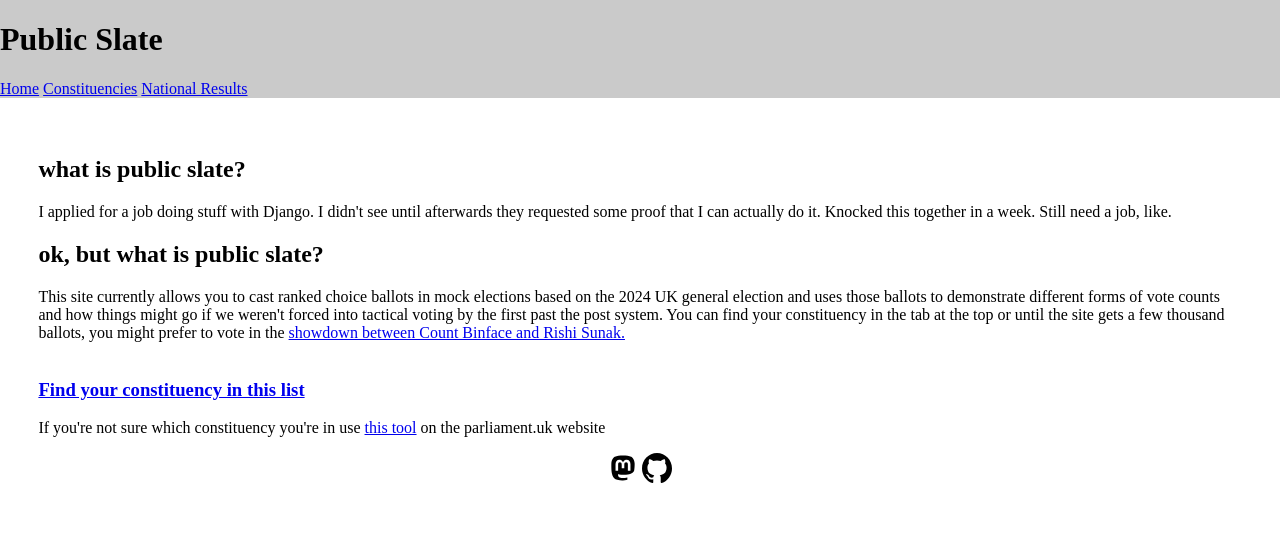
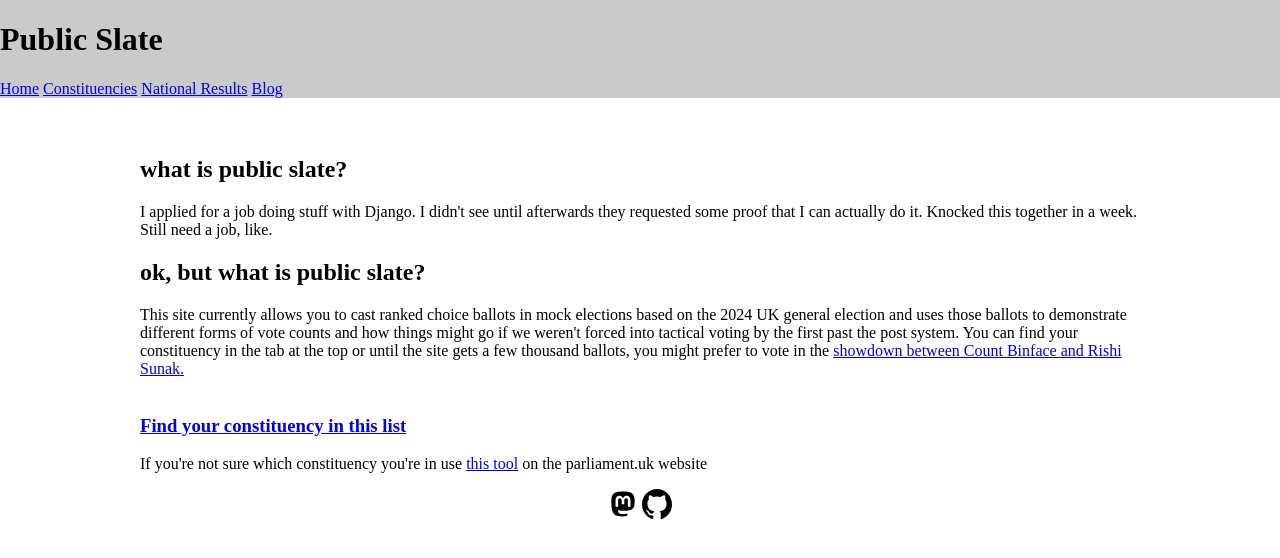
Before and after one commit to manicphase/public-slate, a Django app: page / in a window 1280 px wide. Shown: the top 558 px of the page. Run offline with Django 5.2, Linux system fonts and the light colour scheme; parts of the project's set-up code (start-up, migrations or seed data) failed here and were passed over.

Commit message:
blog endpoints established

```diff
--- a/RealtimeSTV/settings.py
+++ b/RealtimeSTV/settings.py
@@ -72,7 +72,7 @@ ROOT_URLCONF = 'RealtimeSTV.urls'
 TEMPLATES = [
     {
         'BACKEND': 'django.template.backends.django.DjangoTemplates',
-        'DIRS': ['RealtimeSTV/', 'AlternativeVote'],
+        'DIRS': ['RealtimeSTV/', 'AlternativeVote', "Blog"],
         'APP_DIRS': True,
         'OPTIONS': {
             'context_processors': [
@@ -140,6 +140,7 @@ STATIC_URL = 'static/'
 STATICFILES_DIRS = [
     os.path.join(BASE_DIR,"RealtimeSTV/static"),
     os.path.join(BASE_DIR, "AlternativeVote/static"),
+    os.path.join(BASE_DIR, "Blog/static"),
 ]
 
 # Default primary key field type
--- a/RealtimeSTV/static/styles/style.css
+++ b/RealtimeSTV/static/styles/style.css
@@ -18,7 +18,7 @@ body {
 .content {
     align-content: center;
     padding-top: 0px;
-    max-width: 1600px;
+    max-width: 1000px;
     width: 100%;
 }
 .footer-link{
--- a/RealtimeSTV/templates/home/index.html
+++ b/RealtimeSTV/templates/home/index.html
@@ -12,7 +12,10 @@
 <meta name="viewport" content="width=device-width, initial-scale=1.0">
 <div class="headerSpan">
     <h1>Public Slate</h1>
-    <a href="/">Home</a> <a href = "/av/constituency">Constituencies</a> <a href="/av/table">National Results</a>
+    <a href="/">Home</a>
+    <a href = "/av/constituency">Constituencies</a>
+    <a href="/av/table">National Results</a>
+    <a href="/blog">Blog</a>
 </div>
 <div class="frame">
     <div class="content">
```
